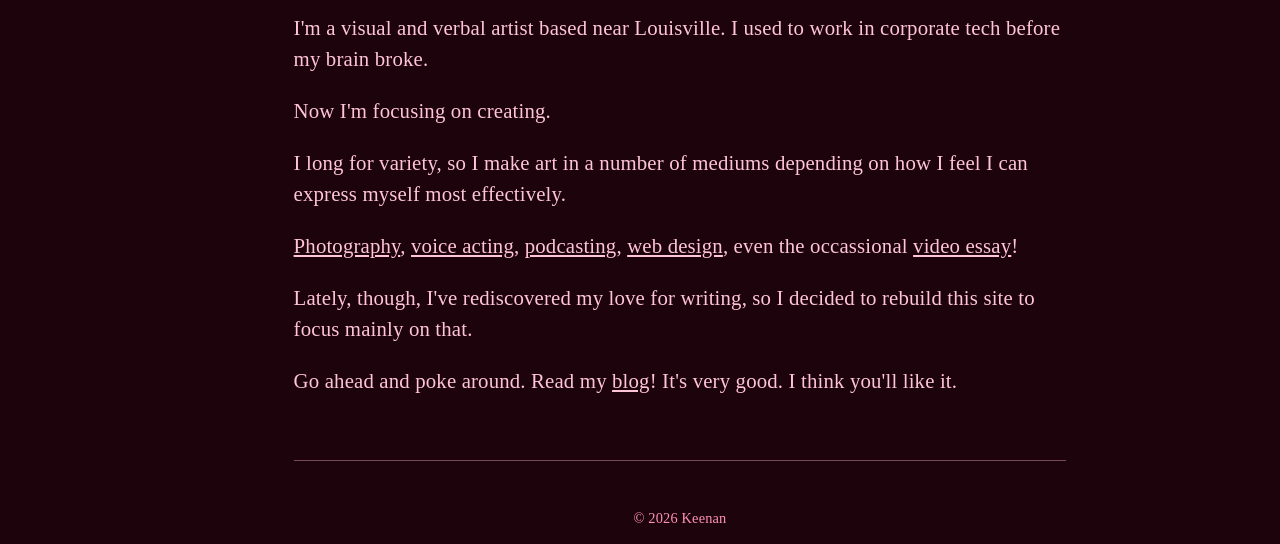
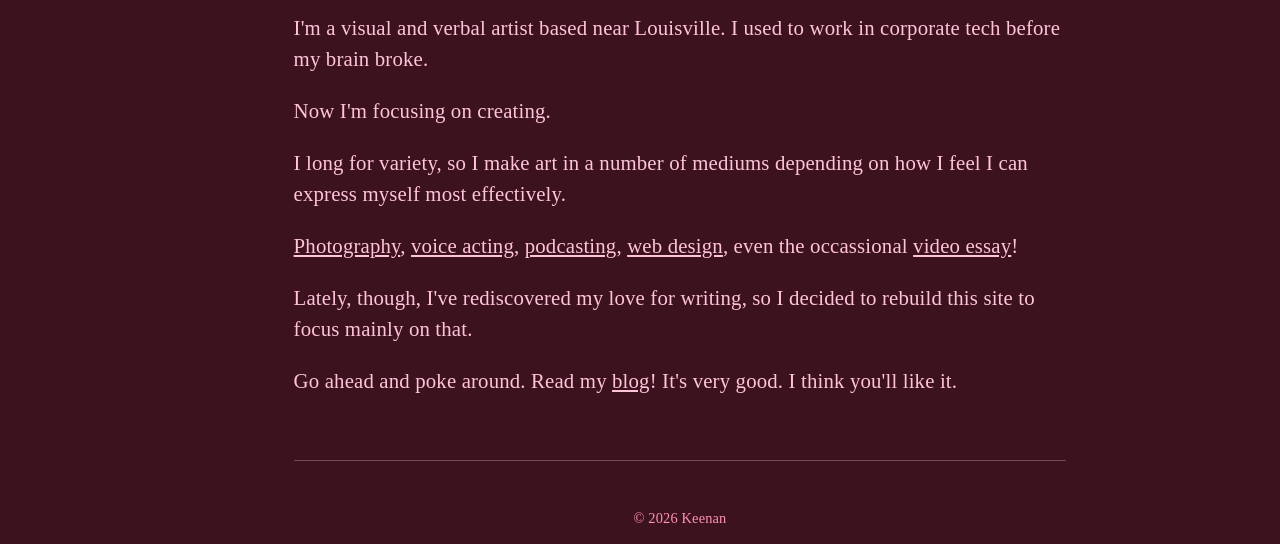
Before and after one commit to gkeenans/gkeenan.co, an Eleventy site: page src/index.md in a window 1280 px wide. Shown: the part 293-837 px from the top of the page. Built offline with nearby package versions, Linux system fonts and the dark colour scheme; Eleventy itself is replaced by a stand-in of ours; files that its build step writes are made by us from their sources; a web font is replaced by a local one; what lodash.escape, rfc822-date would draw is missing.

Commit message:
Update dark mode

```diff
--- a/src/css/styles.css
+++ b/src/css/styles.css
@@ -39,12 +39,12 @@
 
   @media (prefers-color-scheme: dark) {
   :root {
-    --bg: #1d030b;
+    --bg: #3d121f;
     --accent-bg: #3d0617;
     --text: #ffc4d8;
     --text-light: #ff91b6;
     --border: #794a59;
-    --accent: #ff0069;
+    --accent: #ff398b;
   }
 
   img {
```
